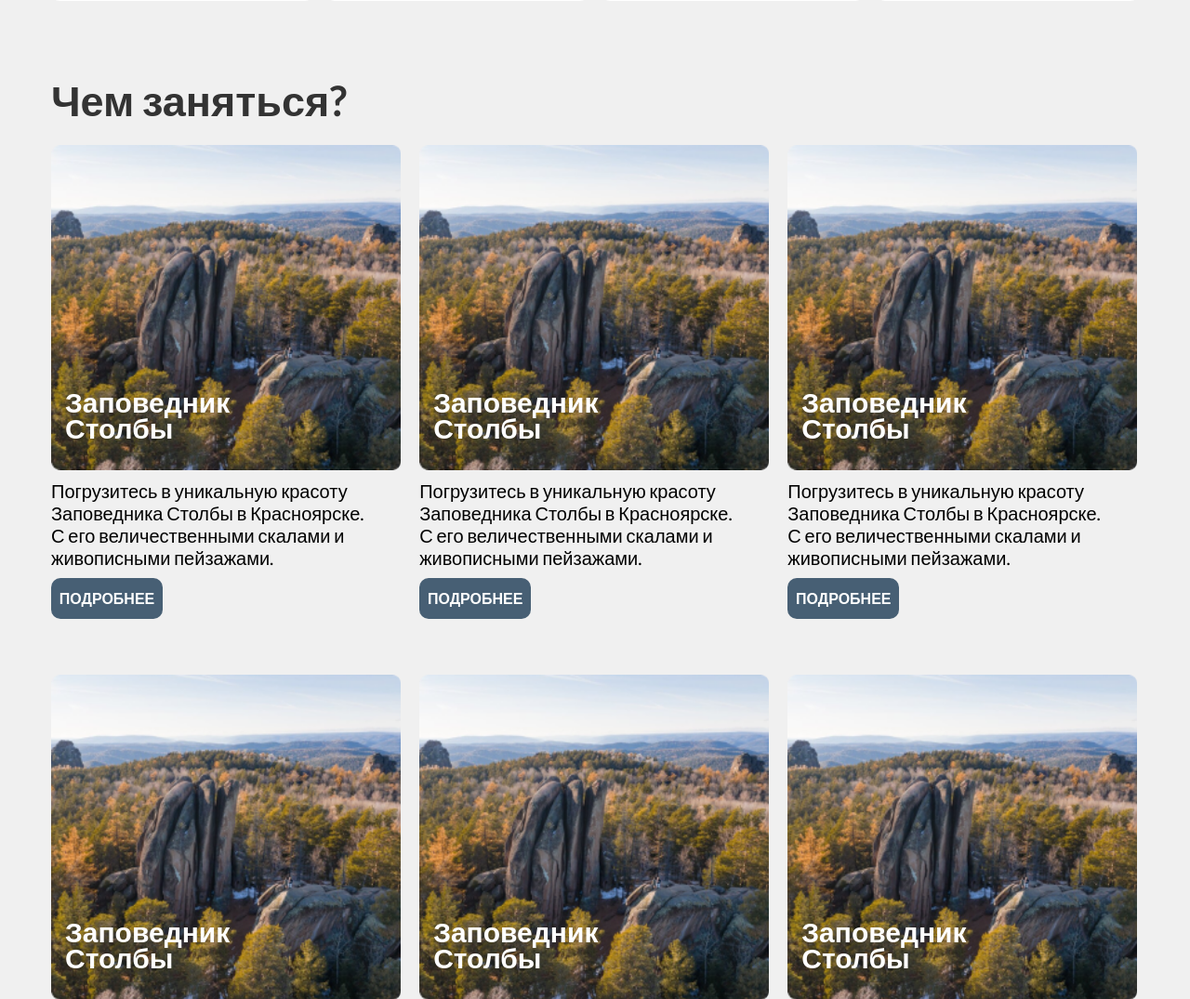
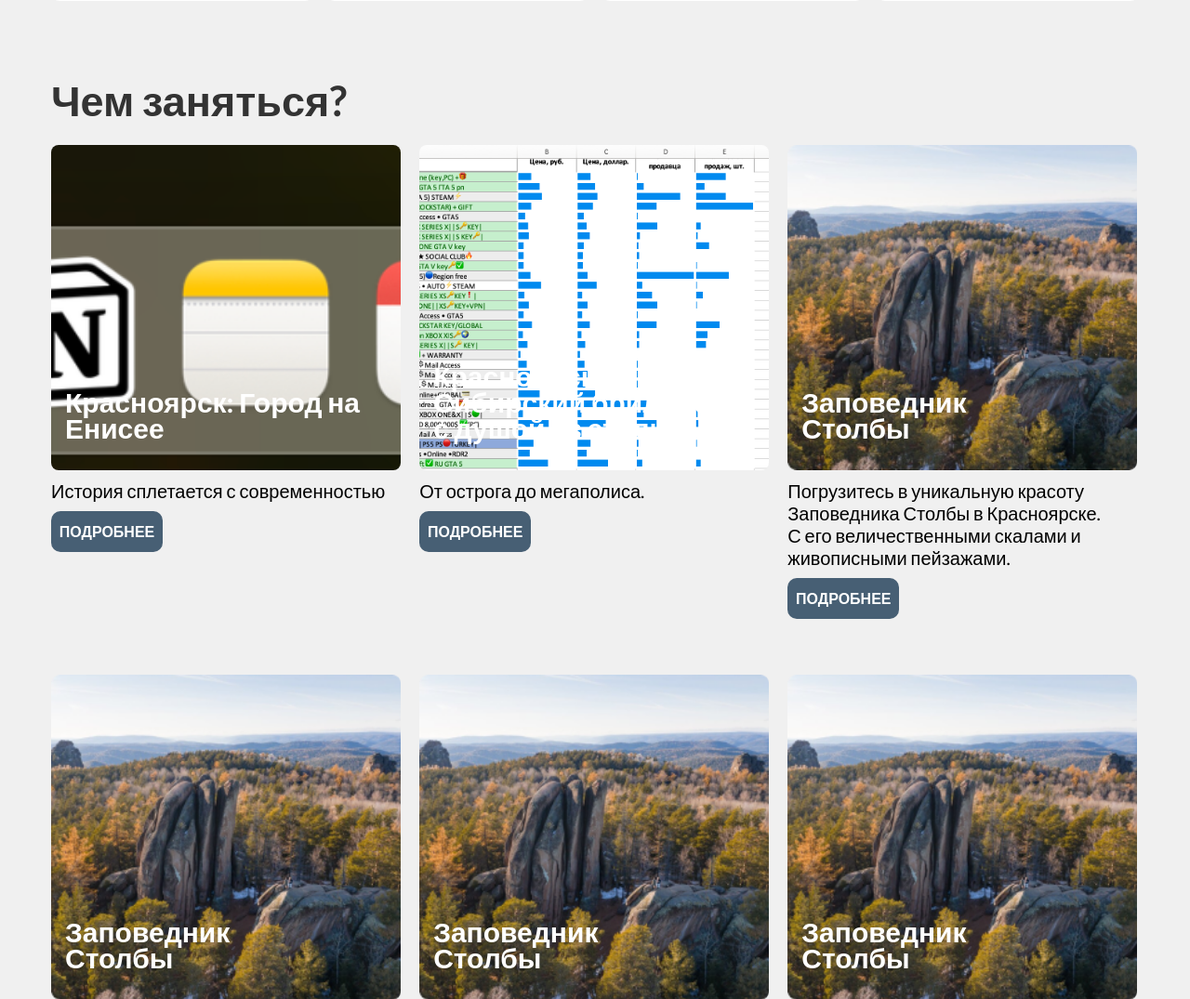
Before and after one commit to Neonexer/PoKrasu, a Django app: page / in a window 1280 px wide. Shown: the part 2069-3144 px from the top of the page at 93% size. Run offline with Django 5.2, Linux system fonts and the light colour scheme; data comes from the database, SQL or seed files in the repository.

Commit message:
взорвал страницу пользователя

```diff
--- a/articles/admin.py
+++ b/articles/admin.py
@@ -1,5 +1,5 @@
 from django.contrib import admin
-from .models import Articles
+from .models import Article
 
 # Register your models here.
-admin.site.register(Articles)
+admin.site.register(Article)
--- a/articles/models.py
+++ b/articles/models.py
@@ -5,7 +5,7 @@ from user_auth.models import User
 
 
 # Create your models here.
-class Articles(models.Model):
+class Article(models.Model):
     id = models.AutoField(primary_key=True)
     title = models.CharField('Заголовок', max_length=200)
     subtitle = models.CharField('Подзаголовок', max_length=200)
--- a/articles/views.py
+++ b/articles/views.py
@@ -1,8 +1,8 @@
 from django.http import HttpResponse
 from django.shortcuts import render
-from .models import Articles
+from .models import Article
 
 # Create your views here.
 def index(request):
-    articles = Articles.objects.order_by('-date')
+    articles = Article.objects.order_by('-date')
     return render(request, 'articles/articles_home.html', {'articles': articles})
--- a/main_page/templates/main_page/main_page.html
+++ b/main_page/templates/main_page/main_page.html
@@ -130,22 +130,32 @@
             <div class="to_do">
                 <h2>Чем заняться?</h2>
                 <div class="to_do_content">
-                    <div class="to_do_box">
+                    {% for el in articles %}
+                        <div class="to_do_box">
                         <div class="to_do_img">
-                            <img src="img/cart.png" alt="">
-                            <h4>Заповедник <br> Столбы</h4>
+                            <img src="{{ el.picture.url}}" alt="">
+                            <h4>{{ el.title }}</h4>
                         </div>
-                        <p>Погрузитесь в уникальную красоту Заповедника Столбы в Красноярске.<br> С его величественными скалами и живописными пейзажами. </p>
+                        <p>{{ el.subtitle }}</p>
                         <a href="">Подробнее</a>
                     </div>
-                    <div class="to_do_box">
-                        <div class="to_do_img">
-                            <img src="img/cart.png" alt="">
-                            <h4>Заповедник <br> Столбы</h4>
-                        </div>
-                        <p>Погрузитесь в уникальную красоту Заповедника Столбы в Красноярске.<br> С его величественными скалами и живописными пейзажами. </p>
-                        <a href="">Подробнее</a>
-                    </div>
+                    {% endfor %}
+{#                    <div class="to_do_box">#}
+{#                        <div class="to_do_img">#}
+{#                            <img src="img/cart.png" alt="">#}
+{#                            <h4>Заповедник <br> Столбы</h4>#}
+{#                        </div>#}
+{#                        <p>Погрузитесь в уникальную красоту Заповедника Столбы в Красноярске.<br> С его величественными скалами и живописными пейзажами. </p>#}
+{#                        <a href="">Подробнее</a>#}
+{#                    </div>#}
+{#                    <div class="to_do_box">#}
+{#                        <div class="to_do_img">#}
+{#                            <img src="img/cart.png" alt="">#}
+{#                            <h4>Заповедник <br> Столбы</h4>#}
+{#                        </div>#}
+{#                        <p>Погрузитесь в уникальную красоту Заповедника Столбы в Красноярске.<br> С его величественными скалами и живописными пейзажами. </p>#}
+{#                        <a href="">Подробнее</a>#}
+{#                    </div>#}
                     <div class="to_do_box">
                         <div class="to_do_img">
                             <img src="img/cart.png" alt="">
--- a/main_page/views.py
+++ b/main_page/views.py
@@ -1,7 +1,9 @@
 from django.shortcuts import render
 from restaurants.models import Restaurant
+from articles.models import Article
 # Create your views here.
 def index(request):
     restaurants = Restaurant.objects.order_by('?')[:4]
+    articles = Article.objects.all()
 
-    return render(request, 'main_page/main_page.html', {'restaurants': restaurants})
+    return render(request, 'main_page/main_page.html', {'restaurants': restaurants, 'articles': articles})
--- a/profile_page/templates/profile_page/profile.html
+++ b/profile_page/templates/profile_page/profile.html
@@ -34,8 +34,8 @@
                             <h2>{{ user.username }}</h2>
                         {% endif %}
                         <p><span>@{{ user.username }}</span></p>
-                        <p><span>О себе:</span>{{ user.about }}</p>
-                        <p class="d_flex"><img src="{% static 'profile_page/img/person_pin_circle.svg' %}" alt="">{{ user.city }}</p>
+                        <p><span>О себе:</span>{% if user.about %}{{ user.about }}{% else %}Здесь вы можете написать информацию о себе{% endif %}</p>
+                        <p class="d_flex"><img src="{% static 'profile_page/img/person_pin_circle.svg' %}" alt="">{% if user.city %}{{ user.city }}{% else %}Красноярск{% endif %}</p>
                     </div>
                 </div>
                 <div class="user_lk_btn">
--- a/profile_page/templates/profile_page/profile_edit.html
+++ b/profile_page/templates/profile_page/profile_edit.html
@@ -15,7 +15,7 @@
         <div class="wrapper">
             <div class="user_edit_lk">
                 <div class="profile-photo" onclick="document.getElementById('photo-input').click();">
-                    <img id="profile-photo" src="{{ user.img.url }}" alt="Profile Photo">
+                    <img id="profile-photo" src="" alt="Profile Photo">
 {#                    <input type="file" id="photo-input" accept="image/*" onchange="loadPhoto(event)" style="display: none;">#}
 {#                    {{ form.img }}#}
                 </div>
@@ -48,7 +48,7 @@
                         {{ form.about }}
                     </div>
                     <div class="form-actions">
-                        <button type="reset">ОТМЕНИТЬ</button>
+                        <button type="reset" onclick="location.href='{% url 'profile' %}';">ОТМЕНИТЬ</button>
                         <button type="submit">СОХРАНИТЬ</button>
                     </div>
                 </form>
--- a/user_auth/models.py
+++ b/user_auth/models.py
@@ -6,7 +6,7 @@ class User(AbstractUser):
     first_name = models.CharField(max_length=50, blank=True)
     city = models.CharField(max_length=50, blank=True)
     about = models.CharField(max_length=200, blank=True)
-    img = models.ImageField(upload_to='user/img', blank=True)
+    img = models.ImageField(upload_to='user/', blank=True)
     class Meta:
         db_table = 'user'
         verbose_name = 'Пользователь'
```
Also changed, not shown: articles/migrations/0003_rename_articles_article.py (added), db.sqlite3, media/articles/Снимок_экрана_2024-05-08_в_14.54.39.png (added), media/articles/Снимок_экрана_2024-05-24_в_17.05.24.png (added), media/user/20201128_175439.jpg (added), media/user/20201128_175439_6KkanA0.jpg (added), media/user/20201128_175439_9RDPWYn.jpg (added), media/user/Снимок_экрана_2024-05-08_в_14.54.39.png (added), media/user/Снимок_экрана_2024-05-24_в_17.05.24.png (added), user_auth/migrations/0004_alter_user_img.py (added).
